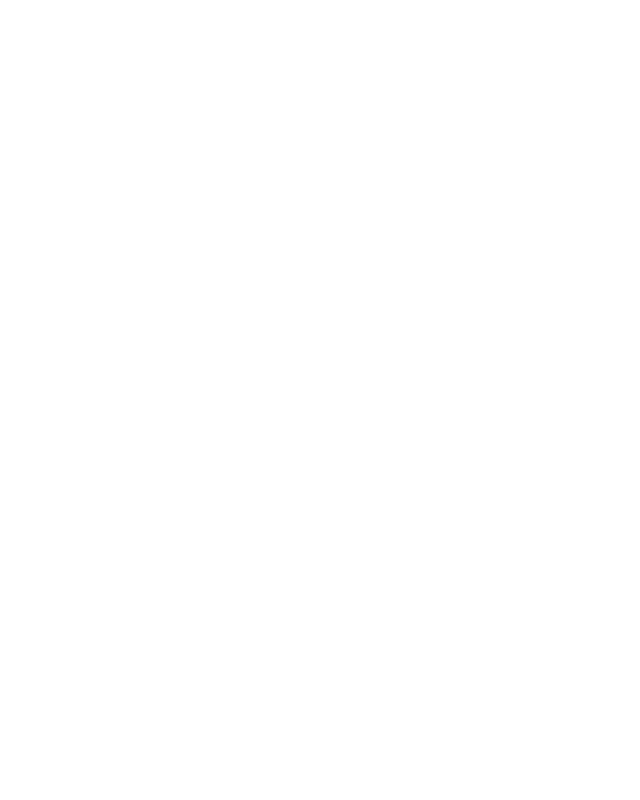
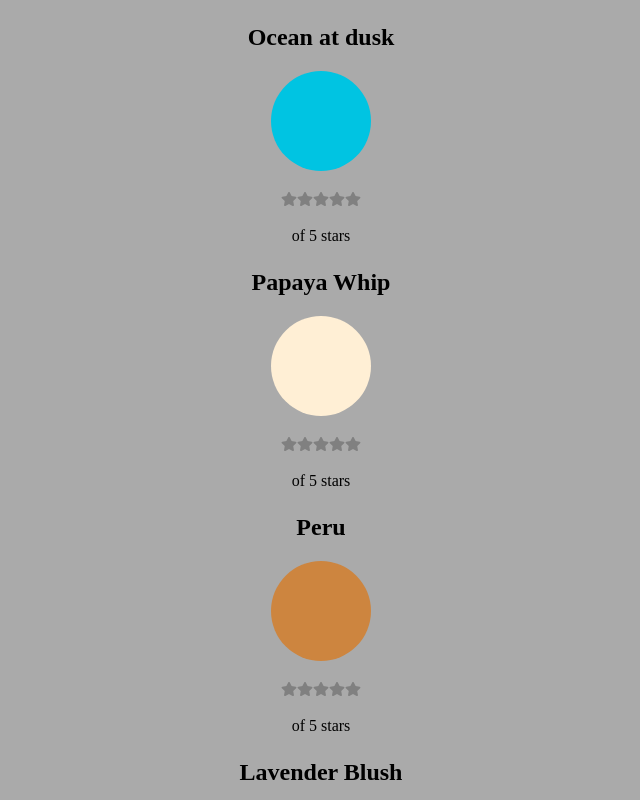
Before and after one commit to DMawi17/Color-Organizer, a React (Create React App) app: page / in a window 1280 px wide. Shown: the top 800 px of the page, without its empty margins (319-959 px from the left). Built offline with nearby package versions, Linux system fonts and the light colour scheme.

Commit message:
second commit

```diff
--- a/package.json
+++ b/package.json
@@ -8,6 +8,7 @@
     "@testing-library/user-event": "^12.8.3",
     "react": "^17.0.2",
     "react-dom": "^17.0.2",
+    "react-icons": "^4.2.0",
     "react-scripts": "4.0.3",
     "web-vitals": "^1.1.2"
   },
--- a/src/App.css
+++ b/src/App.css
@@ -1,3 +1,3 @@
-.App {
-  text-align: center;
+:root {
+    background: #aaa;
 }
--- a/src/App.js
+++ b/src/App.js
@@ -1,7 +1,13 @@
+import { useState } from "react";
+import colorData from "./color-data.json";
+import ColorList from "./Component/Colors/ColorList";
 import "./App.css";
 
-function App() {
-    return <div className="App"></div>;
+export default function App() {
+    const [colors] = useState(colorData);
+    return (
+        <div className="App">
+            <ColorList colors={colors} />
+        </div>
+    );
 }
-
-export default App;
--- /dev/null
+++ b/src/Component/Colors/Color.js
@@ -0,0 +1,21 @@
+import StarRating from "../Ratings/StarRating";
+
+const Color = ({ title, color, rating }) => {
+    return (
+        <section style={{ width: 250, margin: "20px auto" }}>
+            <h1 style={{ textAlign: "center", marginTop: "1em" }}>{title}</h1>
+            <div
+                style={{
+                    height: 100,
+                    width: 100,
+                    borderRadius: 50,
+                    backgroundColor: color,
+                    margin: "auto",
+                }}
+            />
+            <StarRating selectedStars={rating} />
+        </section>
+    );
+};
+
+export default Color;
--- /dev/null
+++ b/src/Component/Colors/ColorList.js
@@ -0,0 +1,15 @@
+import Color from "./Color";
+
+const ColorList = ({ colors = [] }) => {
+    if (!colors.length) return <div>No Colors Listed. (Add a Color)</div>;
+
+    return (
+        <>
+            {colors.map((color) => (
+                <Color key={color.id} {...color} />
+            ))}
+        </>
+    );
+};
+
+export default ColorList;
--- /dev/null
+++ b/src/Component/Ratings/Star.js
@@ -0,0 +1,7 @@
+import { FaStar } from "react-icons/fa";
+
+const Star = ({ selected = false, onSelect = (f) => f }) => (
+    <FaStar color={selected ? "red" : "grey"} onClick={onSelect} />
+);
+
+export default Star;
--- /dev/null
+++ b/src/Component/Ratings/StarRating.js
@@ -0,0 +1,24 @@
+import Star from "./Star";
+import React, { useState } from "react";
+
+const StarRating = ({ totalStars = 5 }) => {
+    const createArray = (length) => [...Array(length)];
+    const [selectedStars, setSelectedStars] = useState();
+
+    return (
+        <div style={{ marginTop: "20px", textAlign: "center" }}>
+            {createArray(totalStars).map((n, i) => (
+                <Star
+                    key={i}
+                    selected={selectedStars > i}
+                    onSelect={() => setSelectedStars(i + 1)}
+                />
+            ))}
+            <p>
+                {selectedStars} of {totalStars} stars
+            </p>
+        </div>
+    );
+};
+
+export default StarRating;
--- /dev/null
+++ b/src/color-data.json
@@ -0,0 +1,26 @@
+[
+  {
+    "id": "0175d1f0-a8c6-41bf-8d02-df5734d829a4",
+    "title": "Ocean at dusk",
+    "color": "#00c4e2",
+    "rating": 5
+  },
+  {
+    "id": "83c7ba2f-7392-4d7d-9e23-35adbe186046",
+    "title": "Papaya Whip",
+    "color": "#ffefd5",
+    "rating": 3
+  },
+  {
+    "id": "a11e3995-b0bd-4d58-8c48-5e49ae7f7f23",
+    "title": "Peru",
+    "color": "#cd853f",
+    "rating": 0
+  },
+  {
+    "id": "my-id-1",
+    "title": "Lavender Blush",
+    "color": "#fff0f5",
+    "rating": 2
+  }
+]
--- a/src/index.js
+++ b/src/index.js
@@ -1,5 +1,4 @@
 import { render } from "react-dom";
-
 import App from "./App";
 
 render(
```
Also changed, not shown: 1 other file (tests, documents, lock files or other folders).
